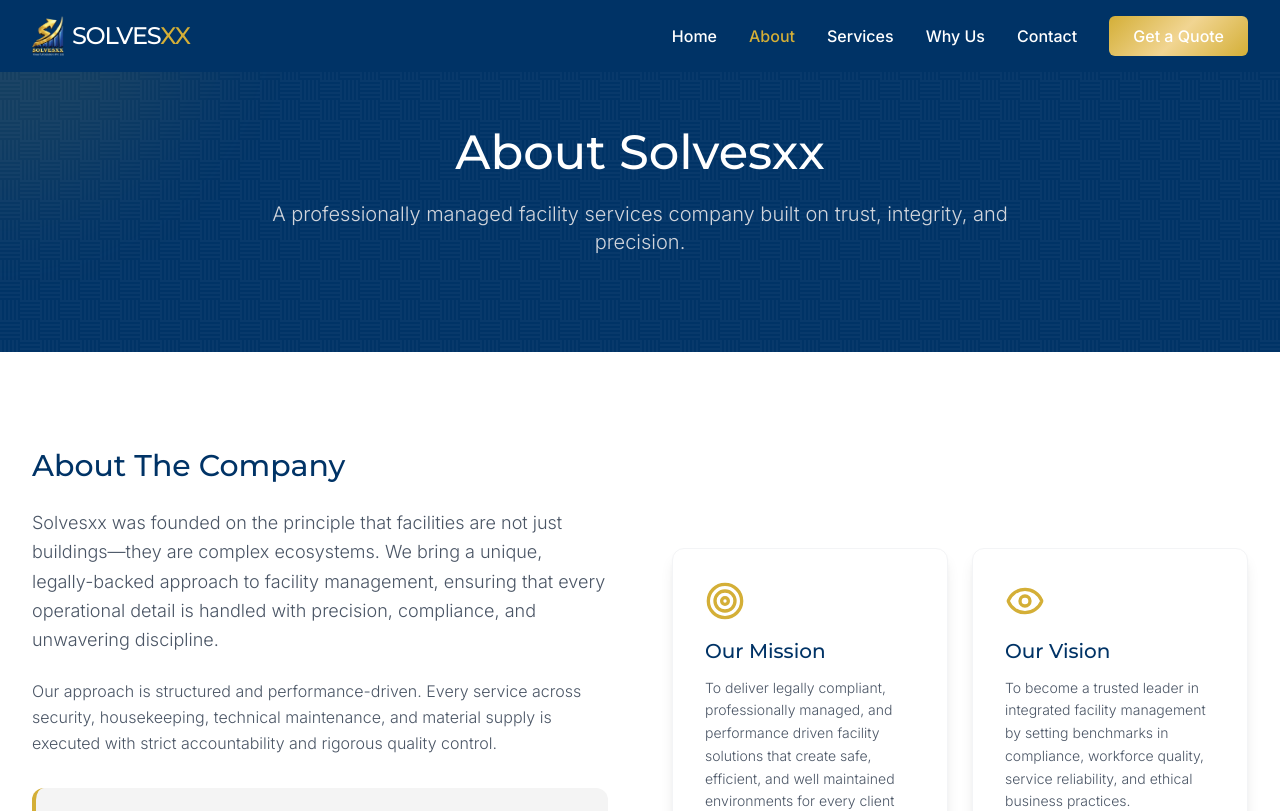
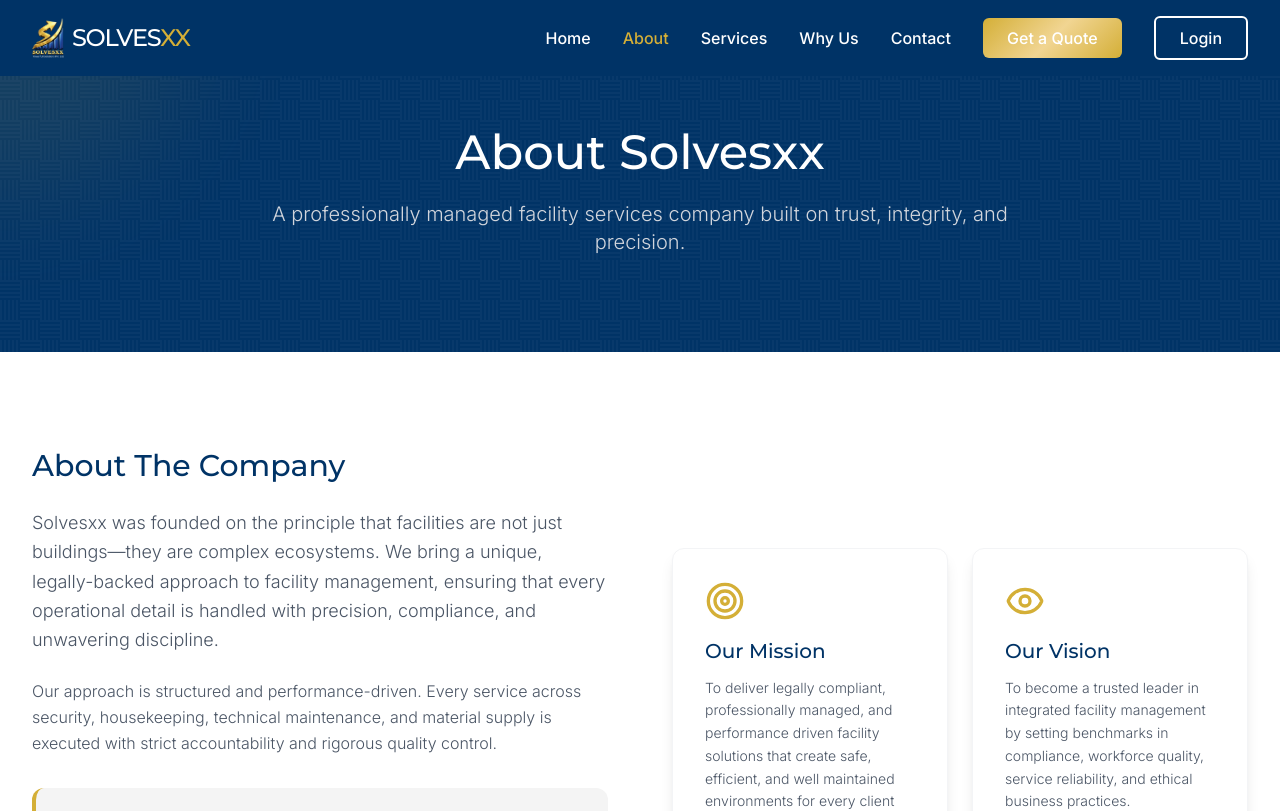
Before and after one commit to Soham407/Solvexx-landingPage-, a React (Vite) app: page /about in a window 1280 px wide. Shown: the top 811 px of the page. Built offline with nearby package versions, Linux system fonts and the light colour scheme.

Commit message:
feat: update AC service image, adjust service image positioning to object-top, and add Login button to Navbar

```diff
--- a/src/components/Navbar.tsx
+++ b/src/components/Navbar.tsx
@@ -62,6 +62,16 @@ const Navbar = () => {
             >
               Get a Quote
             </Link>
+            <a
+              href="https://facilitypro-vert.vercel.app/login"
+              className={`px-6 py-2 rounded-md font-medium transition-all border-2 ${
+                scrolled
+                  ? 'border-primary text-primary hover:bg-primary hover:text-white'
+                  : 'border-white text-white hover:bg-white hover:text-primary'
+              }`}
+            >
+              Login
+            </a>
           </div>
 
           {/* Mobile Menu Button */}
@@ -103,6 +113,13 @@ const Navbar = () => {
               >
                 Get a Quote
               </Link>
+              <a
+                href="https://facilitypro-vert.vercel.app/login"
+                onClick={() => setIsOpen(false)}
+                className="block w-full text-center border-2 border-primary text-primary px-6 py-3 rounded-md font-medium mt-3"
+              >
+                Login
+              </a>
             </div>
           </motion.div>
         )}
--- a/src/constants.ts
+++ b/src/constants.ts
@@ -5,9 +5,7 @@ import {
   Leaf,
   Bug,
   Printer,
-  Package,
   CheckCircle2,
-  Clock,
   Scale,
   Settings,
   ShieldCheck,
@@ -15,6 +13,7 @@ import {
 } from 'lucide-react';
 
 import SecurityGuardImg from './assets/ServiceImages/Security_Guard.png';
+import ACMaintImg from './assets/ServiceImages/AC Maint.png';
 
 export interface Service {
   id: string;
@@ -76,7 +75,7 @@ export const SERVICES: Service[] = [
       'Capacitor Replacement',
       'General AC Maintenance'
     ],
-    image: 'https://images.unsplash.com/photo-1563453392212-326f5e854473?auto=format&fit=crop&q=80&w=800',
+    image: ACMaintImg,
     brochureNote: 'Our technicians ensure energy efficiency, reduced downtime, and long equipment life.'
   },
   {
--- a/src/pages/Home.tsx
+++ b/src/pages/Home.tsx
@@ -5,6 +5,8 @@ import { Link } from 'react-router-dom';
 import { SERVICES, USPs } from '../constants';
 
 import SecurityGuardImg from '../assets/ServiceImages/Security_Guard.png';
+import ACMaintImg from '../assets/ServiceImages/AC Maint.png';
+import HousekeepingImg from '../assets/ServiceImages/Housekeeping.png';
 
 const Home = () => {
   return (
@@ -25,13 +27,13 @@ const Home = () => {
             <div className="absolute top-1/2 left-1/2 -translate-x-1/2 -translate-y-1/2 w-[800px] h-[800px] rotate-45">
               <div className="grid grid-cols-2 grid-rows-2 gap-4 w-full h-full p-4">
                 <div className="overflow-hidden bg-white p-2 shadow-2xl rounded-3xl">
-                  <img src="https://images.unsplash.com/photo-1581578731548-c64695cc6952?auto=format&fit=crop&q=80&w=800" alt="Cleaning" className="w-full h-full object-cover -rotate-45 scale-[1.4]" referrerPolicy="no-referrer" />
+                  <img src="https://images.unsplash.com/photo-1581578731548-c64695cc6952?auto=format&fit=crop&q=80&w=800" alt="Cleaning" className="w-full h-full object-cover object-top -rotate-45 scale-[1.4]" referrerPolicy="no-referrer" />
                 </div>
                 <div className="overflow-hidden bg-white p-2 shadow-2xl rounded-3xl">
-                  <img src={SecurityGuardImg} alt="Security" className="w-full h-full object-cover -rotate-45 scale-[1.4]" referrerPolicy="no-referrer" />
+                  <img src={SecurityGuardImg} alt="Security" className="w-full h-full object-cover object-top -rotate-45 scale-[1.4]" referrerPolicy="no-referrer" />
                 </div>
                 <div className="overflow-hidden bg-white p-2 shadow-2xl rounded-3xl">
-                  <img src="https://images.unsplash.com/photo-1563453392212-326f5e854473?auto=format&fit=crop&q=80&w=800" alt="AC Service" className="w-full h-full object-cover -rotate-45 scale-[1.4]" referrerPolicy="no-referrer" />
+                  <img src={ACMaintImg} alt="AC Service" className="w-full h-full object-cover object-top -rotate-45 scale-[1.4]" referrerPolicy="no-referrer" />
                 </div>
                 <div className="overflow-hidden bg-white p-2 shadow-2xl rounded-3xl">
                   <img src="https://images.unsplash.com/photo-1585320806297-9794b3e4eeae?auto=format&fit=crop&q=80&w=800" alt="Landscaping" className="w-full h-full object-cover -rotate-45 scale-[1.4]" referrerPolicy="no-referrer" />
@@ -139,10 +141,9 @@ const Home = () => {
                   <img
                     src={service.image}
                     alt={service.title}
-                    className="w-full h-full object-cover group-hover:scale-110 transition-transform duration-500"
+                    className="w-full h-full object-cover object-top group-hover:scale-110 transition-transform duration-500"
                     referrerPolicy="no-referrer"
-                  />
-                  <div className="absolute top-4 left-4 bg-white/90 backdrop-blur p-2 rounded-lg text-accent">
+                  />                  <div className="absolute top-4 left-4 bg-white/90 backdrop-blur p-2 rounded-lg text-accent">
                     <service.icon size={24} />
                   </div>
                 </div>
--- a/src/pages/IndividualService.tsx
+++ b/src/pages/IndividualService.tsx
@@ -20,7 +20,7 @@ const IndividualService = () => {
           <img
             src={service.image}
             alt={service.title}
-            className="w-full h-full object-cover"
+            className="w-full h-full object-cover object-top"
             referrerPolicy="no-referrer"
           />
           <div className="absolute inset-0 bg-primary/60"></div>
--- a/src/pages/Services.tsx
+++ b/src/pages/Services.tsx
@@ -41,7 +41,7 @@ const Services = () => {
                     <img
                       src={service.image}
                       alt={service.title}
-                      className="w-full h-full object-cover group-hover:scale-110 transition-transform duration-700"
+                      className="w-full h-full object-cover object-top group-hover:scale-110 transition-transform duration-700"
                       referrerPolicy="no-referrer"
                     />
                     <div className="absolute inset-0 bg-gradient-to-t from-primary/80 to-transparent opacity-60"></div>
```
Also changed, not shown: src/assets/ServiceImages/Security_Guard_Updated.png (added).
